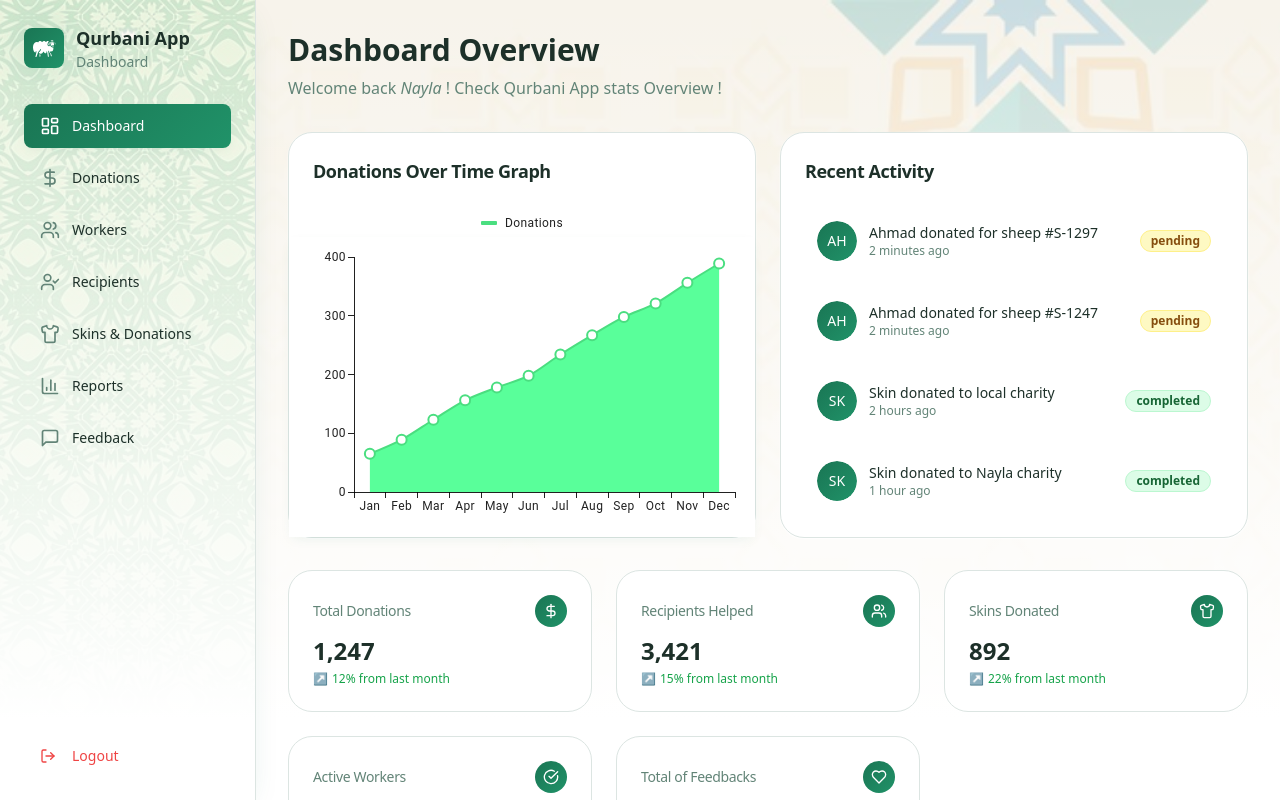
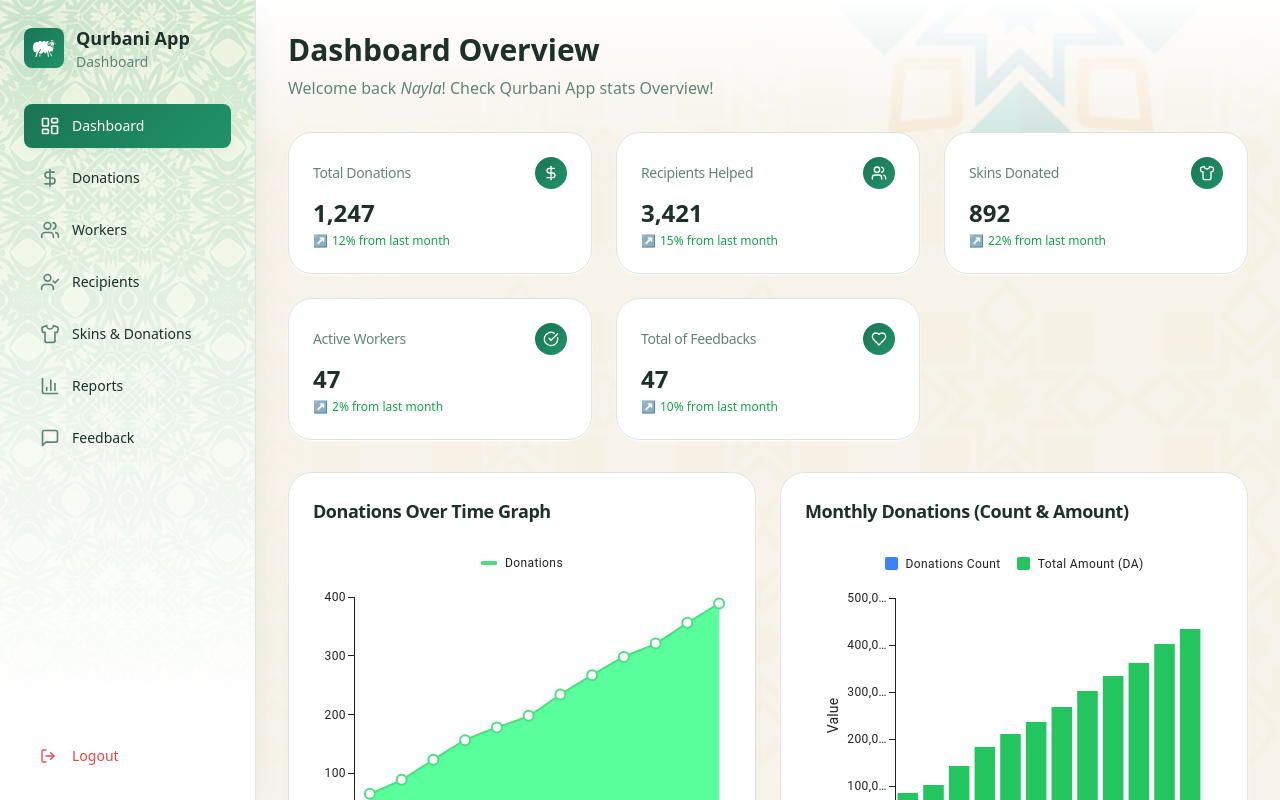
Before and after one commit to Junction-Hackathon/Dashboard, a React (Vite) app: page / in a window 1280 px wide. Shown: the top 800 px of the page. Built offline with nearby package versions, Linux system fonts and the light colour scheme.

Commit message:
added chart

```diff
--- a/src/App.tsx
+++ b/src/App.tsx
@@ -20,11 +20,11 @@ const queryClient = new QueryClient();
 const App = () => (
   <QueryClientProvider client={queryClient}>
         <img
-            className="absolute top-0 left-0 w-full h-full object-cover z-2 opacity-20 pointer-events-none"
+            className="absolute top-0 w-full h-full object-cover z-2 opacity-20 pointer-events-none"
             src={background}
             alt="Background"
           />
-          <div className="absolute top-0 left-0 w-full h-full z-2 bg-gradient-to-b from-transparent to-white to-90% pointer-events-none" />
+          <div className="absolute top-0 w-full h-full z-2 bg-gradient-to-b from-white via-transparent via-20% pointer-events-none" />
     <div className="relative z-200">
       <TooltipProvider>
         <Toaster />
--- a/src/components/Dashboard/DonationChart.tsx
+++ b/src/components/Dashboard/DonationChart.tsx
@@ -1,5 +1,6 @@
 import { Card, CardContent, CardHeader, CardTitle } from "@/components/ui/card";
 import { LineChart } from "@mui/x-charts/LineChart";
+import { BarChart } from '@mui/x-charts/BarChart';
 
 const data = [
   { month: "Jan", donations: 65 },
@@ -15,6 +16,8 @@ const data = [
   { month: "Nov", donations: 356 },
   { month: "Dec", donations: 389 },
 ];
+
+
 
 const months = data.map((d) => d.month);
 const donations = data.map((d) => d.donations);
--- /dev/null
+++ b/src/components/Dashboard/overviewPieChart.tsx
@@ -0,0 +1,58 @@
+import { Card, CardContent, CardHeader, CardTitle } from "@/components/ui/card"
+import { BarChart } from "@mui/x-charts/BarChart"
+
+const donationData = [
+  { month: "Jan", count: 65, amount: 85000 },
+  { month: "Feb", count: 89, amount: 102300 },
+  { month: "Mar", count: 123, amount: 142000 },
+  { month: "Apr", count: 156, amount: 183000 },
+  { month: "May", count: 178, amount: 210500 },
+  { month: "Jun", count: 198, amount: 236700 },
+  { month: "Jul", count: 234, amount: 267800 },
+  { month: "Aug", count: 267, amount: 301000 },
+  { month: "Sep", count: 298, amount: 334200 },
+  { month: "Oct", count: 321, amount: 361400 },
+  { month: "Nov", count: 356, amount: 402300 },
+  { month: "Dec", count: 389, amount: 432800 },
+]
+
+const months = donationData.map((d) => d.month)
+const donationCounts = donationData.map((d) => d.count)
+const donationAmounts = donationData.map((d) => d.amount)
+
+export const DashBoardBarChart = () => {
+  return (
+    <div>
+      <Card className="shadow-card rounded-3xl">
+        <CardHeader>
+          <CardTitle className="text-lg font-semibold text-foreground">
+            Monthly Donations (Count & Amount)
+          </CardTitle>
+        </CardHeader>
+        <CardContent>
+          <BarChart
+            height={300}
+            xAxis={[{ data: months, scaleType: "band" }]}
+            yAxis={[{ label: "Value", width: 70 }]}
+            series={[
+              {
+                data: donationCounts,
+                label: "Donations Count",
+                id: "donationCount",
+                stack: "total",
+                color: "#3b82f6", // blue
+              },
+              {
+                data: donationAmounts,
+                label: "Total Amount (DA)",
+                id: "donationAmount",
+                stack: "total",
+                color: "#22c55e", // green
+              },
+            ]}
+          />
+        </CardContent>
+      </Card>
+    </div>
+  )
+}
--- a/src/pages/Dashboard.tsx
+++ b/src/pages/Dashboard.tsx
@@ -1,38 +1,47 @@
-import { DashboardLayout } from "@/components/Layout/DashboardLayout";
-import { StatsGrid } from "@/components/Dashboard/StatsGrid";
-import { RecentActivity } from "@/components/Dashboard/RecentActivity";
-import { DonationChart } from "@/components/Dashboard/DonationChart";
+import { DashboardLayout } from "@/components/Layout/DashboardLayout"
+import { StatsGrid } from "@/components/Dashboard/StatsGrid"
+import { RecentActivity } from "@/components/Dashboard/RecentActivity"
+import { DonationChart } from "@/components/Dashboard/DonationChart"
+import { DashBoardBarChart } from "@/components/Dashboard/overviewPieChart"
 
-const user = "Nayla";
+const user = "Nayla"
 
 const Dashboard = () => {
   return (
     <div>
-
       <div className="relative z-0">
         <DashboardLayout>
           <div className="space-y-8">
+            {/* Greeting */}
             <div className="animate-fade-in">
               <h1 className="text-3xl font-bold text-foreground mb-2">
                 Dashboard Overview
               </h1>
               <p className="text-muted-foreground">
-                Welcome back <span className="italic">{user}</span> ! Check Qurbani App stats Overview !
+                Welcome back <span className="italic">{user}</span>! Check Qurbani App stats Overview!
               </p>
             </div>
 
+            {/* Stats */}
+            <StatsGrid />
 
+            {/* Charts in a row */}
             <div className="grid grid-cols-1 lg:grid-cols-2 gap-6">
-              <DonationChart />
-              <RecentActivity />
+              <div>
+                <DonationChart />
+              </div>
+              <div>
+                <DashBoardBarChart />
+              </div>
             </div>
-              <StatsGrid />
 
+            {/* Recent activity */}
+            <RecentActivity />
           </div>
         </DashboardLayout>
       </div>
     </div>
-  );
-};
+  )
+}
 
-export default Dashboard;
+export default Dashboard
```
